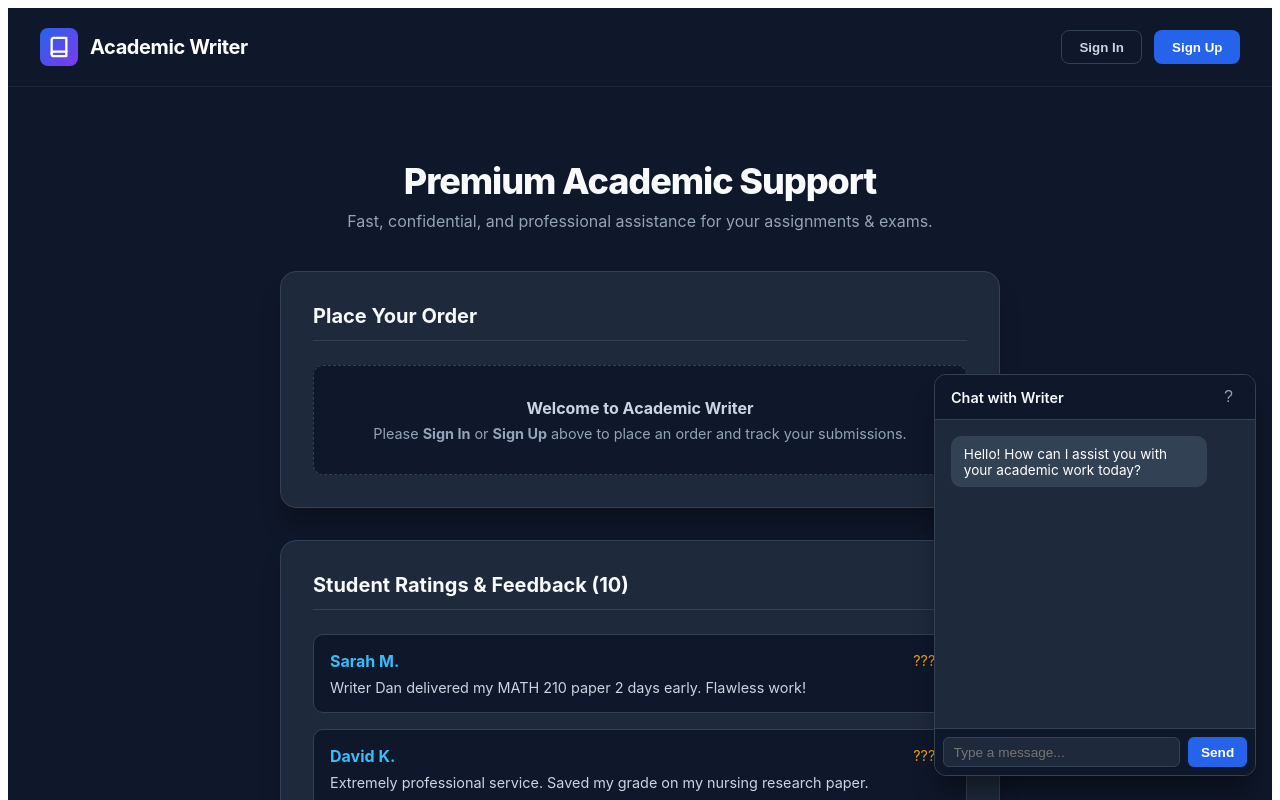
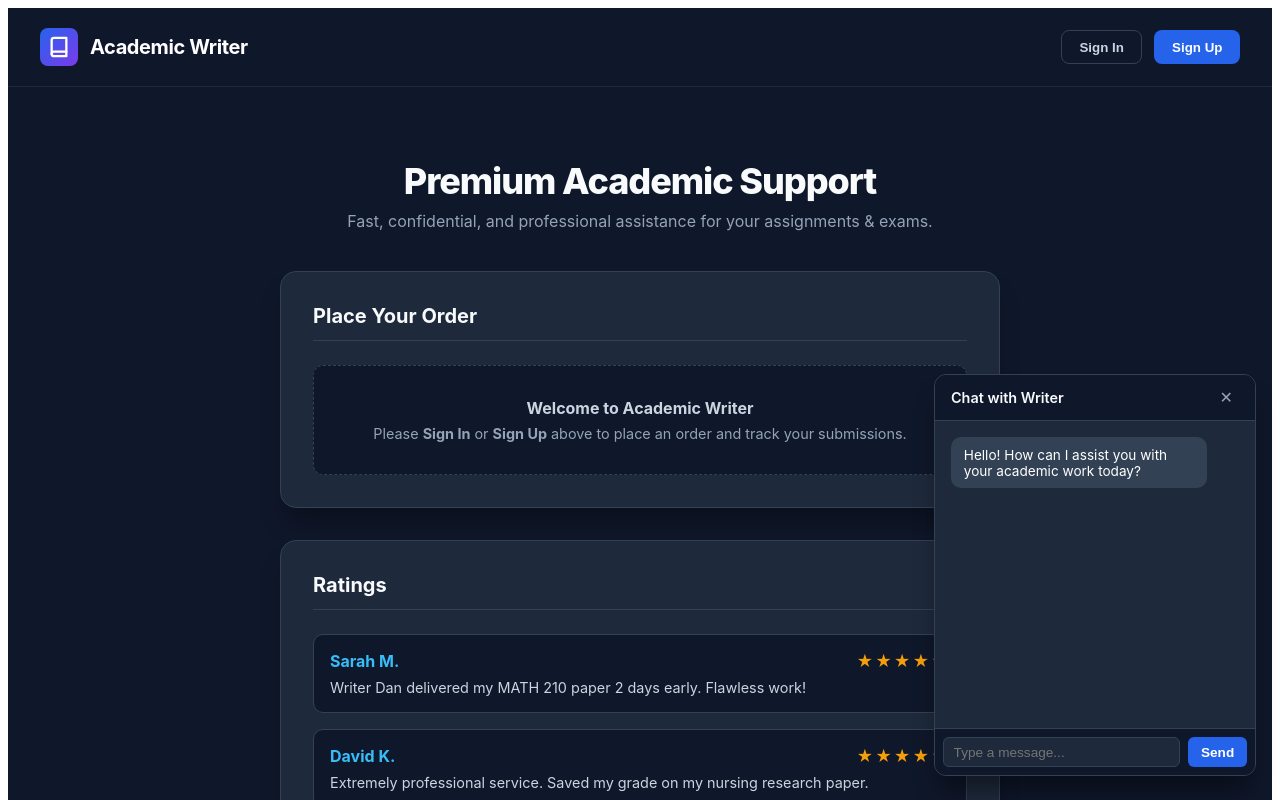
Before and after one commit to danielmose/academic-writer-app, a React (Vite) app: page / in a window 1280 px wide. Both pictures are taken after a click on the button "Chat with Writer". Shown: the top 800 px of the page. Built offline with nearby package versions, Linux system fonts and the light colour scheme; no server answers.

Commit message:
Fix stars encoding and update title to Ratings

```diff
--- a/src/App.jsx
+++ b/src/App.jsx
@@ -9,6 +9,13 @@ import {
 } from '@clerk/clerk-react';
 
 const GOOGLE_SHEETS_API_URL = "https://script.google.com/macros/s/AKfycbzigJhUDyKaEnzGeMOlf0cdjB_598zD_4qJBuLuh4piloC-raBnSn8jYAzWUL7VzLl2/exec";
+
+// Helper function to safely render star ratings without encoding corruption
+const renderStars = (rating) => {
+  const filledStar = "\u2605"; // ★
+  const emptyStar = "\u2606";  // ☆
+  return filledStar.repeat(rating) + emptyStar.repeat(5 - rating);
+};
 
 export default function App() {
   const { user, isLoaded } = useUser();
@@ -35,7 +42,7 @@ export default function App() {
   ]);
   const [newMessage, setNewMessage] = useState('');
 
-  // Ratings State (Pre-populated with 10 sample reviews)
+  // Ratings State (10 sample reviews)
   const [reviews, setReviews] = useState([
     { id: 1, name: 'Sarah M.', rating: 5, comment: 'Writer Dan delivered my MATH 210 paper 2 days early. Flawless work!' },
     { id: 2, name: 'David K.', rating: 5, comment: 'Extremely professional service. Saved my grade on my nursing research paper.' },
@@ -193,7 +200,7 @@ export default function App() {
             <p style={{ margin: 0, fontSize: '0.85rem', color: '#94a3b8' }}>Logged in as {userEmail}</p>
           </div>
           <a href="https://sheets.google.com" target="_blank" rel="noreferrer" style={styles.sheetBtn}>
-            Open Sheets Database ?
+            Open Sheets Database ↗
           </a>
         </div>
       )}
@@ -300,20 +307,20 @@ export default function App() {
           </SignedOut>
         </div>
 
-        {/* Ratings and Reviews Section */}
+        {/* Ratings Section */}
         <div style={{ ...styles.card, marginTop: '2rem' }}>
-          <h2 style={styles.cardHeader}>Student Ratings & Feedback ({reviews.length})</h2>
+          <h2 style={styles.cardHeader}>Ratings</h2>
 
           <SignedIn>
             <form onSubmit={handleAddReview} style={{ ...styles.form, marginBottom: '2rem' }}>
               <div style={styles.field}>
                 <label style={styles.label}>Leave a Rating</label>
                 <select value={newRating} onChange={(e) => setNewRating(e.target.value)} style={styles.input}>
-                  <option value="5">????? (5 Stars - Excellent)</option>
-                  <option value="4">????? (4 Stars - Good)</option>
-                  <option value="3">????? (3 Stars - Average)</option>
-                  <option value="2">????? (2 Stars - Below Average)</option>
-                  <option value="1">????? (1 Star - Poor)</option>
+                  <option value="5">5 Stars (Excellent)</option>
+                  <option value="4">4 Stars (Good)</option>
+                  <option value="3">3 Stars (Average)</option>
+                  <option value="2">2 Stars (Below Average)</option>
+                  <option value="1">1 Star (Poor)</option>
                 </select>
               </div>
 
@@ -341,8 +348,8 @@ export default function App() {
               <div key={rev.id} style={styles.reviewCard}>
                 <div style={{ display: 'flex', justifyContent: 'space-between', alignItems: 'center' }}>
                   <span style={{ fontWeight: '700', color: '#38bdf8' }}>{rev.name}</span>
-                  <span style={{ color: '#f59e0b', fontSize: '0.9rem' }}>
-                    {'?'.repeat(rev.rating)}{'?'.repeat(5 - rev.rating)}
+                  <span style={{ color: '#f59e0b', fontSize: '1rem', letterSpacing: '2px' }}>
+                    {renderStars(rev.rating)}
                   </span>
                 </div>
                 <p style={{ margin: '0.5rem 0 0', fontSize: '0.9rem', color: '#cbd5e1' }}>{rev.comment}</p>
@@ -367,7 +374,7 @@ export default function App() {
           <div style={styles.chatBox}>
             <div style={styles.chatHeader}>
               <span>Chat with Writer</span>
-              <button onClick={() => setIsChatOpen(false)} style={styles.closeChatBtn}>?</button>
+              <button onClick={() => setIsChatOpen(false)} style={styles.closeChatBtn}>✕</button>
             </div>
             <div style={styles.chatBody}>
               {chatMessages.map((msg, index) => (
```
